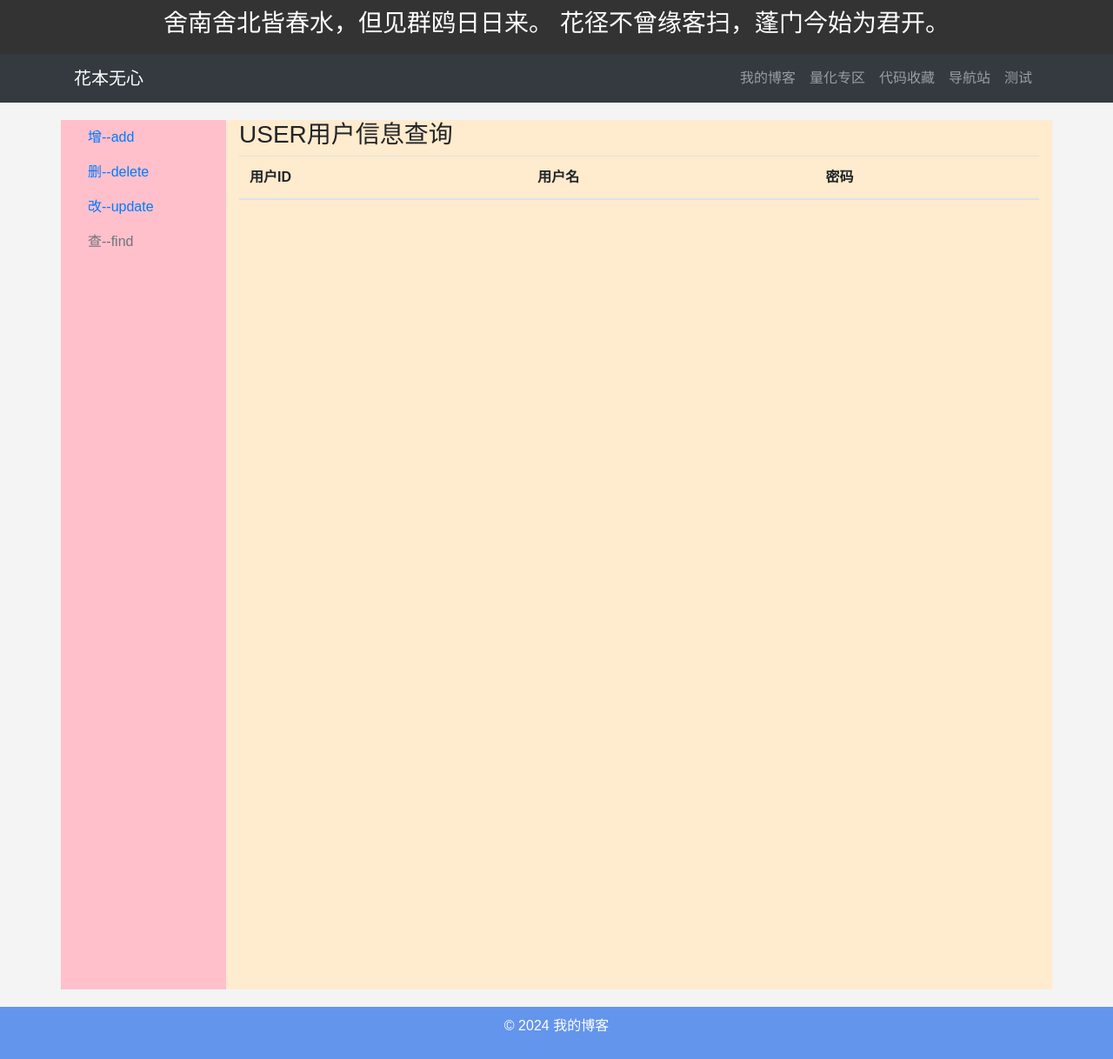
After one commit to xiejunliang2021/Dj_Blog, a Django app: page /blog/user_info/ in a window 1280 px wide. The commit adds this page. Shown: the whole page at 87% size. Run offline with Django 4.2, Linux system fonts and the light colour scheme; lists and menus that the app fills with data are empty; some libraries are stand-ins or nearby versions.

Commit message:
添加了展示用户表信息页面，将获取的user表的数据展示，并添加了添加用户的页面

```diff
--- a/Blog/urls.py
+++ b/Blog/urls.py
@@ -11,4 +11,5 @@ urlpatterns = [
     path('del/', django_test_del, name='django_del'),
     path('update/', django_test_update, name='django_update'),
     path('find/', django_test_find, name='django_find'),
+    path('user_info/', user_info, name='user_info'),
 ]
--- a/Blog/views.py
+++ b/Blog/views.py
@@ -1,44 +1,55 @@
-from django.shortcuts import render
+from django.shortcuts import render, HttpResponse, redirect
 from .models import *
 
 
 def index(request):
-
     return render(request, 'index.html')
 
 
 def django_link(request):
-
     return render(request, 'django_link.html')
 
 
 def django_return_arg(request):
-
     return render(request, 'django_return_arg.html')
 
 
 def django_test_blog(request):
     info = TestBlog.objects.all()
     dict_data = {'data': list(info)}
-
+    #
     return render(request, 'test_blog.html', dict_data)
+    # try:
+    #     User.objects.create(username='xiejunliang', password='22334455')
+    #     info = '插入数据成功'
+    # except Exception as e:
+    #     info = '插入数据失败'
+    # return render(request, 'test_blog.html', {'info': info})
 
 
 def django_test_add(request):
+    if request.method == 'GET':
+        return render(request, 'test_add.html')
+    # 在这里获取数据的时候，后面的名字要和前端传过来的名字一样，否则报错
+    username = request.POST.get('username')
+    password = request.POST.get('password')
+    # print(username, password)
+    User.objects.create(username=username, password=password)
+    return redirect('/blog/user_info/')
 
-    return render(request, 'test_add.html')
+
+def user_info(request):
+    user_data = User.objects.all()
+    return render(request, 'user_info.html', {'data': user_data})
 
 
 def django_test_del(request):
-
     return render(request, 'test_del.html')
 
 
 def django_test_update(request):
-
     return render(request, 'test_update.html')
 
 
 def django_test_find(request):
-
     return render(request, 'test_find.html')
--- a/templates/test_blog.html
+++ b/templates/test_blog.html
@@ -27,12 +27,12 @@
             <ul>
                 <li>dt.age--{{ dt.age }}</li>
                 <li>dt.info--{{ dt.info }}</li>
-                <li>img-- {% static dt.img1 %}</li>
-                <li>img-- {{ dt.img1 }}</li>
-                <li><img src="/{{ dt.img1 }}" alt="图片" style="width: 600px; height:500px"></li>
+                <li>/{{ dt.img1 }}</li>
+                <li><img src="/{{ dt.img1 }}" alt="图片不见了" style="width: 600px; height:500px"></li>
             </ul>
         {% endfor %}
-
+            <img src="{% static 'I:\dj_blog\Dj_Blog\static\images\p1.jpg' %}" alt="waibu">
+         {{ info }}
         </div>
 
 {% endblock %}
--- /dev/null
+++ b/templates/user_info.html
@@ -0,0 +1,27 @@
+{% extends 'test_blog.html' %}
+
+{% block body %}
+    <h3>USER用户信息查询</h3>
+     <table class="table">
+      <thead>
+    <tr>
+        <th scope="col">用户ID</th>
+      <th scope="col">用户名</th>
+      <th scope="col">密码</th>
+    </tr>
+  </thead>
+    {% for dt in data %}
+  <tbody>
+    <tr>
+      <th scope="row">{{ dt.id }}</th>
+      <td>{{ dt.username }}</td>
+      <td>{{ dt.password }}</td>
+    </tr>
+
+  </tbody>
+
+
+    {% endfor %}
+
+</table>
+{% endblock %}
```
Also changed, not shown: templates/test_add.html (+11 -1 lines).
